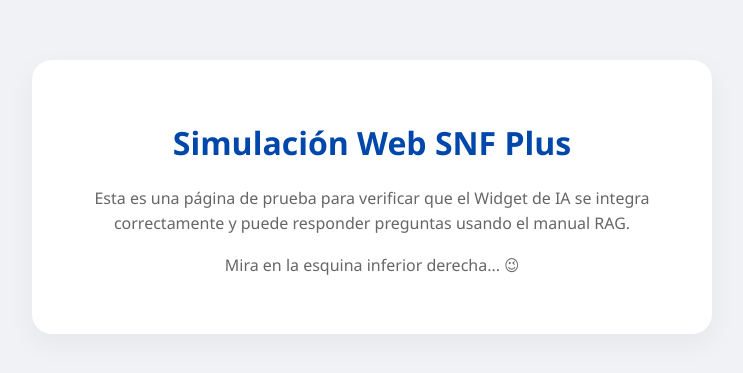
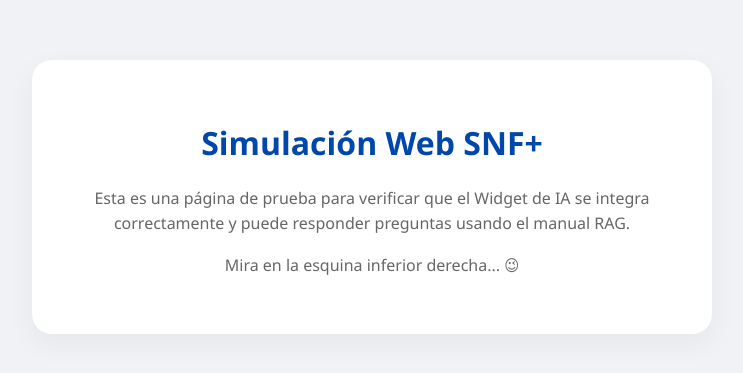
Before and after one commit to Josepe79/jepco-engine, a website: page public/test.html in a window 1280 px wide. Shown: the part 203-576 px from the top of the page, without its empty margins (268-1011 px from the left). Drawn offline with Linux system fonts and the light colour scheme; a script that the page names is missing.

Commit message:
style: rename SNF Plus to SNF+ in test.html page title
Co-Authored-By: Claude Sonnet 4.6 <noreply@anthropic.com>

```diff
--- a/public/test.html
+++ b/public/test.html
@@ -30,7 +30,7 @@
 </head>
 <body>
     <div class="container">
-        <h1>Simulación Web SNF Plus</h1>
+        <h1>Simulación Web SNF+</h1>
         <p>Esta es una página de prueba para verificar que el Widget de IA se integra correctamente y puede responder preguntas usando el manual RAG.</p>
         <p>Mira en la esquina inferior derecha... 😉</p>
     </div>
```
